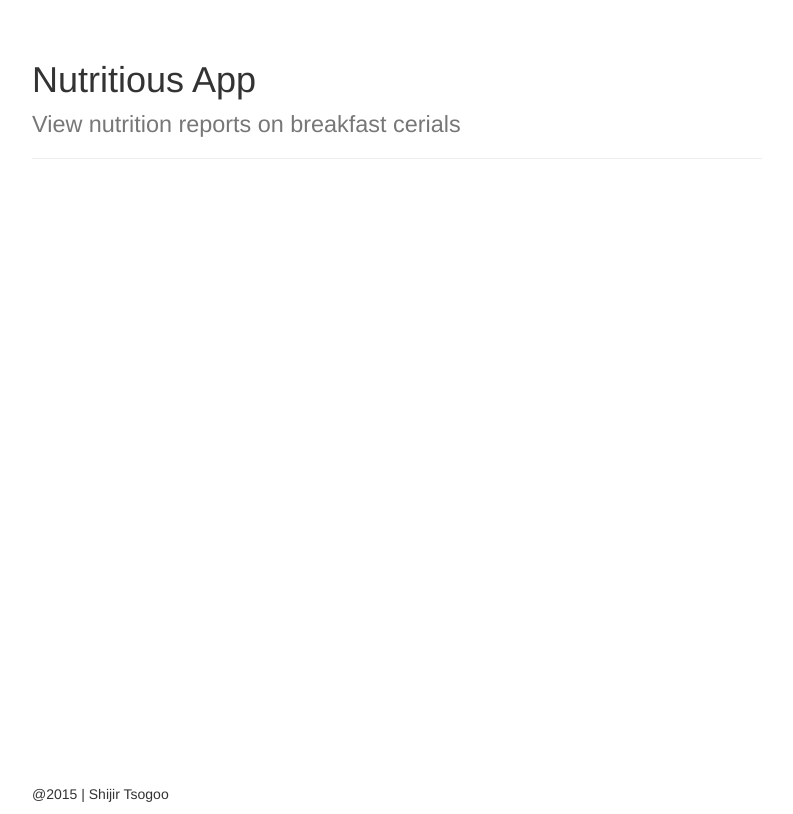
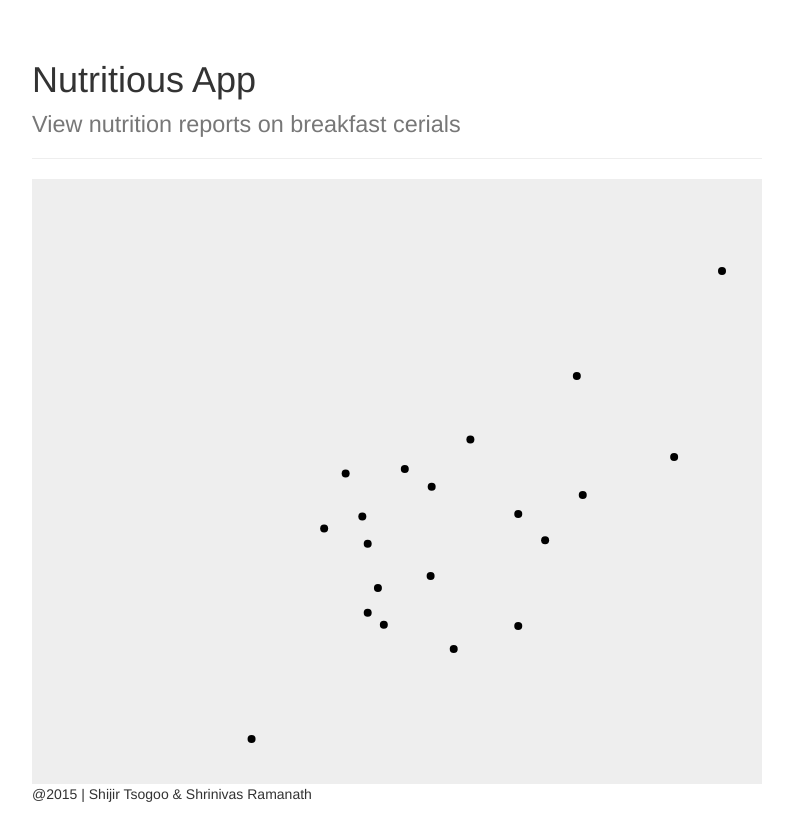
Before and after one commit to Anhmike/nutrition-d3-app, a website: page app/index.html in a window 1280 px wide. Shown: the whole page, without its empty margins (243-1036 px from the left). Drawn offline with nearby package versions, Linux system fonts and the light colour scheme; files that its build step writes are made by us from their sources; files whose address does not match are found by name.

Commit message:
showing the dots on the graph

```diff
--- a/app/index.html
+++ b/app/index.html
@@ -25,7 +25,7 @@
     <div class="container">
       <div class="row">
         <p>
-          @2015 | Shijir Tsogoo
+          @2015 | Shijir Tsogoo & Shrinivas Ramanath
         </p>
       </div>
     </div>
--- a/app/scripts/controllers/main.js
+++ b/app/scripts/controllers/main.js
@@ -7,13 +7,195 @@
  * # MainCtrl
  * Controller of the nutriAppApp
  */
+
+
 angular.module('nutriAppApp')
-  .controller('MainCtrl', function () {
+	.controller('MainCtrl', function() {
+
+		var svgWidth = $(".svg-container").width();
+		var svgHeight = 600;
+		var margin = {
+			top: 40,
+			right: 40,
+			bottom: 40,
+			left: 40
+		};
+
+		var dataset = [{
+			"id": 43218,
+			"description": "Cereals ready-to-eat, ALPEN",
+			"kcal": 352,
+			"protein": 11.2,
+			"carbohydrates": 75.7,
+			"sugar": 20
+		}, {
+			"id": 8657,
+			"description": "Cereals ready-to-eat, BARBARA'S PUFFINS, original",
+			"kcal": 333,
+			"protein": 7.41,
+			"carbohydrates": 84,
+			"sugar": 18.52
+		}, {
+			"id": 8681,
+			"description": "Cereals ready-to-eat, CASCADIAN FARM, Cinnamon Crunch",
+			"kcal": 407,
+			"protein": 5.69,
+			"carbohydrates": 81.59,
+			"sugar": 31
+		}, {
+			"id": 8684,
+			"description": "Cereals ready-to-eat, CASCADIAN FARM, Honey Nut O's",
+			"kcal": 371,
+			"protein": 8.3,
+			"carbohydrates": 83.09,
+			"sugar": 24.79
+		}, {
+			"id": 8683,
+			"description": "Cereals ready-to-eat, CASCADIAN FARM, Multi-Grain Squares",
+			"kcal": 387,
+			"protein": 9.39,
+			"carbohydrates": 83,
+			"sugar": 13.19
+		}, {
+			"id": 8204,
+			"description": "Cereals ready-to-eat, chocolate-flavored frosted puffed corn",
+			"kcal": 405,
+			"protein": 3.34,
+			"carbohydrates": 87.2,
+			"sugar": 43.7
+		}, {
+			"id": 43241,
+			"description": "Cereals ready-to-eat, FAMILIA",
+			"kcal": 388,
+			"protein": 9.5,
+			"carbohydrates": 73.8,
+			"sugar": 23.2
+		}, {
+			"id": 42236,
+			"description": "Cereals ready-to-eat, frosted oat cereal with marshmallows",
+			"kcal": 400,
+			"protein": 7.1,
+			"carbohydrates": 84.7,
+			"sugar": 36.13
+		}, {
+			"id": 8579,
+			"description": "Cereals ready-to-eat, GENERAL MILLS, 25% Less Sugar CINNAMON TOAST CRUNCH",
+			"kcal": 386,
+			"protein": 5.09,
+			"carbohydrates": 78.19,
+			"sugar": 21.39
+		}, {
+			"id": 8586,
+			"description": "Cereals ready-to-eat, GENERAL MILLS, 25% Less Sugar TRIX",
+			"kcal": 383,
+			"protein": 5.4,
+			"carbohydrates": 85.5,
+			"sugar": 25
+		}, {
+			"id": 8263,
+			"description": "Cereals ready-to-eat, GENERAL MILLS, APPLE CINNAMON CHEERIOS",
+			"kcal": 386,
+			"protein": 8.3,
+			"carbohydrates": 79.9,
+			"sugar": 34.2
+		}, {
+			"id": 8678,
+			"description": "Cereals ready-to-eat, GENERAL MILLS, Apple Cinnamon CHEX",
+			"kcal": 408,
+			"protein": 4.69,
+			"carbohydrates": 82.8,
+			"sugar": 26
+		}, {
+			"id": 8262,
+			"description": "Cereals ready-to-eat, GENERAL MILLS, BASIC 4",
+			"kcal": 358,
+			"protein": 6.69,
+			"carbohydrates": 79.09,
+			"sugar": 22.5
+		}, {
+			"id": 8274,
+			"description": "Cereals ready-to-eat, GENERAL MILLS, BERRY BERRY KIX",
+			"kcal": 376,
+			"protein": 6.19,
+			"carbohydrates": 83.9,
+			"sugar": 21
+		}, {
+			"id": 8239,
+			"description": "Cereals ready-to-eat, GENERAL MILLS, Berry Burst CHEERIOS, Triple Berry",
+			"kcal": 378,
+			"protein": 8.8,
+			"carbohydrates": 80.5,
+			"sugar": 27
+		}, {
+			"id": 8273,
+			"description": "Cereals ready-to-eat, GENERAL MILLS, BOO BERRY",
+			"kcal": 386,
+			"protein": 5.5,
+			"carbohydrates": 85.4,
+			"sugar": 27.29
+		}, {
+			"id": 8013,
+			"description": "Cereals ready-to-eat, GENERAL MILLS, CHEERIOS",
+			"kcal": 376,
+			"protein": 12.09,
+			"carbohydrates": 73.23,
+			"sugar": 4.36
+		}, {
+			"id": 8592,
+			"description": "Cereals ready-to-eat, GENERAL MILLS, CHEERIOS, Banana Nut",
+			"kcal": 375,
+			"protein": 5.5,
+			"carbohydrates": 84.69,
+			"sugar": 33.09
+		}, {
+			"id": 8593,
+			"description": "Cereals ready-to-eat, GENERAL MILLS, CHEERIOS, Chocolate",
+			"kcal": 380,
+			"protein": 5.8,
+			"carbohydrates": 83.5,
+			"sugar": 34.09
+		}, {
+			"id": 8553,
+			"description": "Cereals ready-to-eat, GENERAL MILLS, CHEERIOS, Yogurt Burst, strawberry",
+			"kcal": 400,
+			"protein": 6.67,
+			"carbohydrates": 81.75,
+			"sugar": 30
+		}];
+
 
 		var svg = d3.select(".svg-container").append("svg").attr({
-  		width:$(".svg-container").width(),
-  		height: 600
+			width: svgWidth,
+			height: svgHeight
 		});
+
+
+
+		var radius = 4;
+		var xScale = d3.scale.linear() //protein
+			.domain([0, d3.max(dataset, function(d) {
+				return d.protein;
+			})])
+			.range([margin.left, svgWidth - margin.right]);
+
+		var yScale = d3.scale.linear() //sugar
+			.domain([0, d3.max(dataset, function(d) {
+				return d.sugar;
+			})])
+			.range([margin.top, svgHeight - margin.bottom]);
+
+
+		svg.selectAll("cirlce").data(dataset).enter().append("circle").attr({
+			cx: function(d) {
+				return xScale(d.protein);
+			},
+			cy: function(d) {
+				return yScale(d.sugar);
+			},
+			r: radius
+
+		});
+
 
 
 		this.awesomeThings = [
--- a/app/styles/main.scss
+++ b/app/styles/main.scss
@@ -34,6 +34,10 @@ body {
     line-height: 40px;
     padding-bottom: 19px;
   }
+}
+
+.svg-container{
+  background: #eee;
 }
 
 /* Custom page footer */
```
Lines whose indentation alone changed are shown as unchanged.
